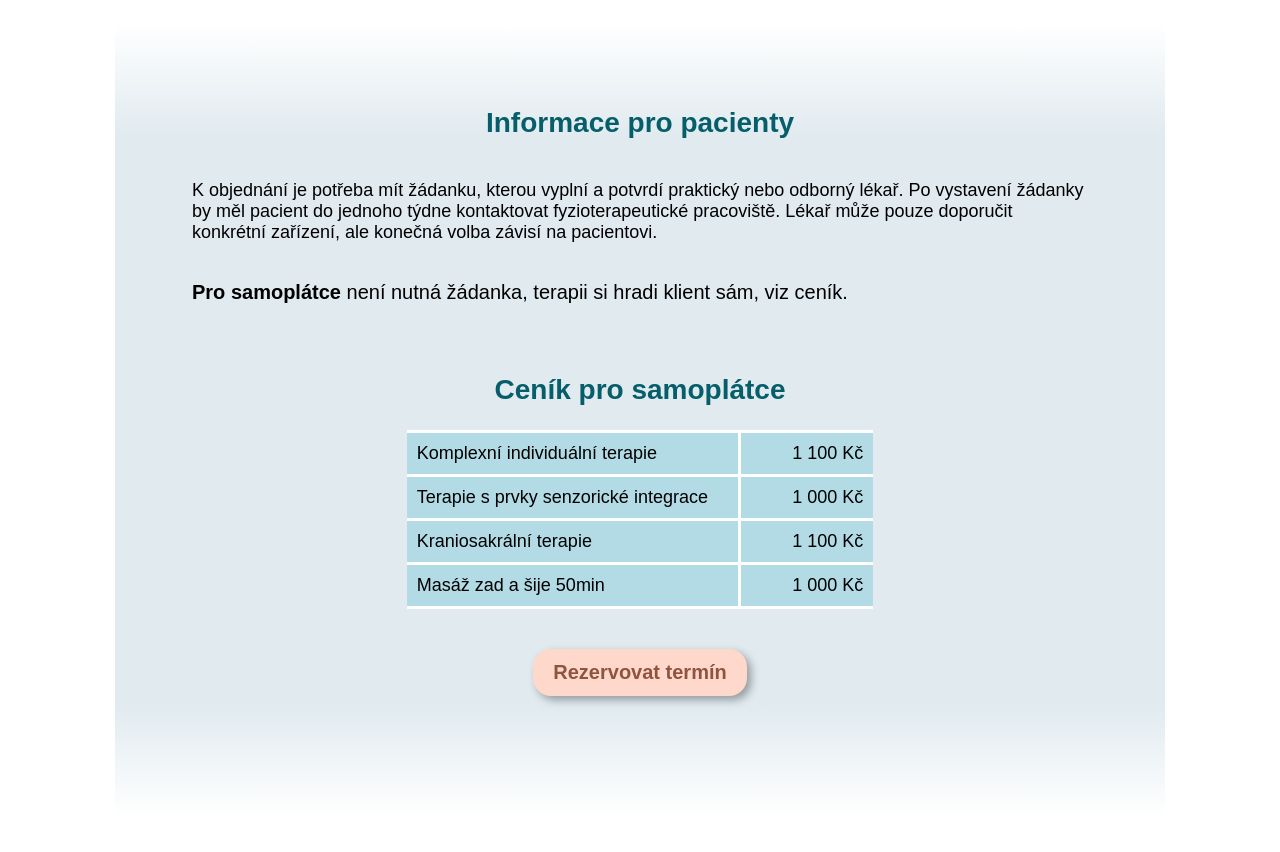
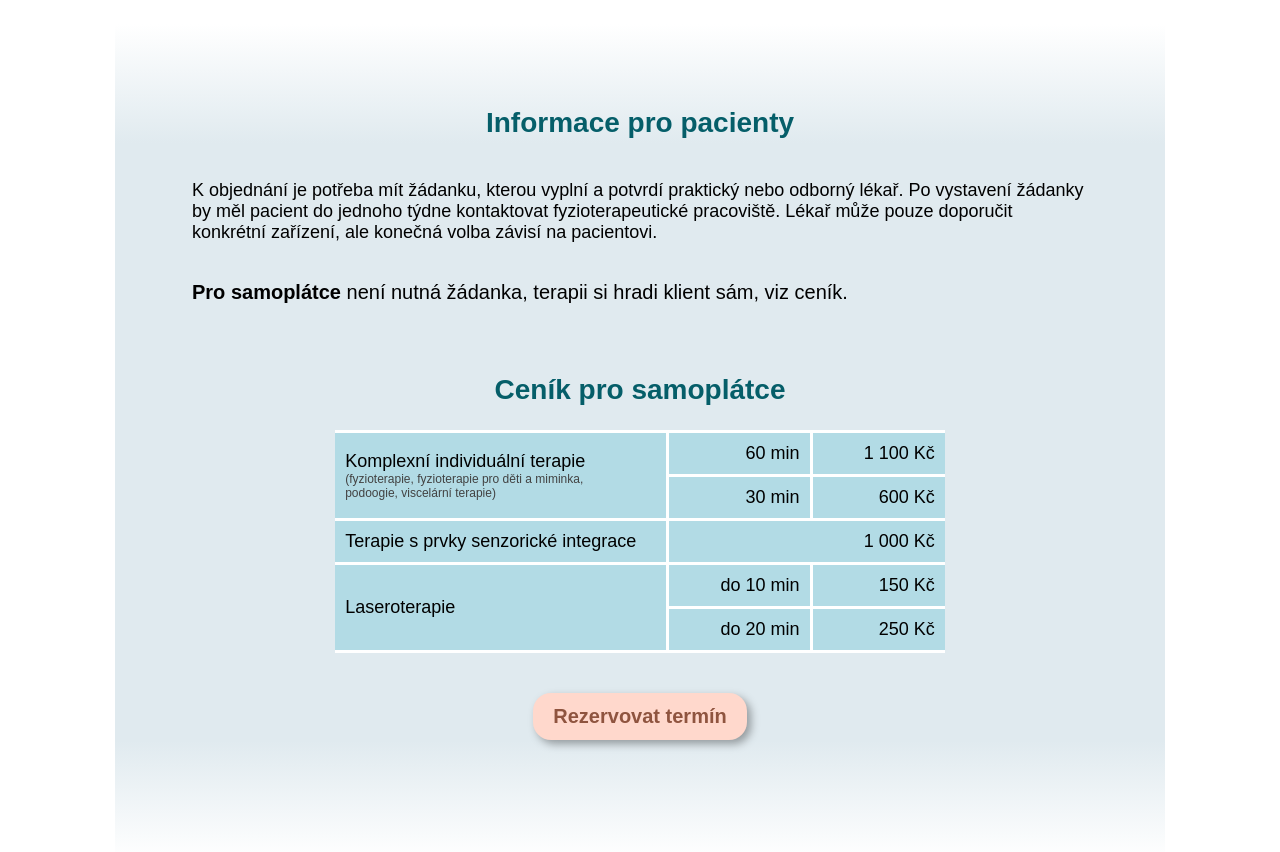
Before and after one commit to machacjakub/pod-lipami, an Astro site: page /cenik in a window 1280 px wide. Shown: the part 94-946 px from the top of the page. Before the commit the page ends 910 px from the top, so only its background shows below. Built offline with nearby package versions, Linux system fonts and the light colour scheme; Astro itself is replaced by a stand-in of ours; a web font is replaced by a local one.

Commit message:
cenik updated

```diff
--- a/src/components/cenik/CenikPage.astro
+++ b/src/components/cenik/CenikPage.astro
@@ -10,20 +10,31 @@
         <div class="flex-column">
         <table>
             <tr>
-                <td>Komplexní individuální terapie</td>
+                <td rowspan="2">
+                    <div class="with-description">
+                        <span>Komplexní individuální terapie</span>
+                        <span class="small-text">(fyzioterapie, fyzioterapie pro děti a miminka, podoogie, viscelární terapie)</span>
+                    </div>
+                </td>
+                <td class="price">60 min</td>
                 <td class="price">1 100 Kč</td>
             </tr>
             <tr>
-                <td>Terapie s prvky senzorické integrace</td>
-                <td class="price">1 000 Kč</td>
+                <td class="price">30 min</td>
+                <td class="price">600 Kč</td>
             </tr>
             <tr>
-                <td>Kraniosakrální terapie</td>
-                <td class="price">1 100 Kč</td>
+                <td>Terapie s prvky senzorické integrace</td>
+                <td class="price" colspan="2">1 000 Kč</td>
             </tr>
             <tr>
-                <td>Masáž zad a šije 50min</td>
-                <td class="price">1 000 Kč</td>
+                <td rowspan="2">Laseroterapie</td>
+                <td class="price">do 10 min</td>
+                <td class="price">150 Kč</td>
+            </tr>
+            <tr>
+                <td class="price">do 20 min</td>
+                <td class="price">250 Kč</td>
             </tr>
         </table>
         <a href="/#kontakt"><button client:only="react" id="reservation-button">Rezervovat termín</button></a>
@@ -50,7 +61,7 @@
     td.price {
         text-align: right;
         border-width: 3px 0 3px 3px;
-        padding: 0 10px 0 4vw;
+        padding: 10px 10px 10px 4vw;
         min-width: 60px;
     }
     .wrapper {
@@ -93,6 +104,16 @@
     button:hover {
         box-shadow: 0 0 10px white;
     }
+    .with-description {
+        display: flex;
+        flex-direction: column;
+    }
+    .small-text {
+        font-size: 12px;
+        text-wrap: wrap;
+        color: #424242;
+        max-width: 240px;
+    }
     @media (max-width: 800px) {
         p {
             line-height: 20px;
```
